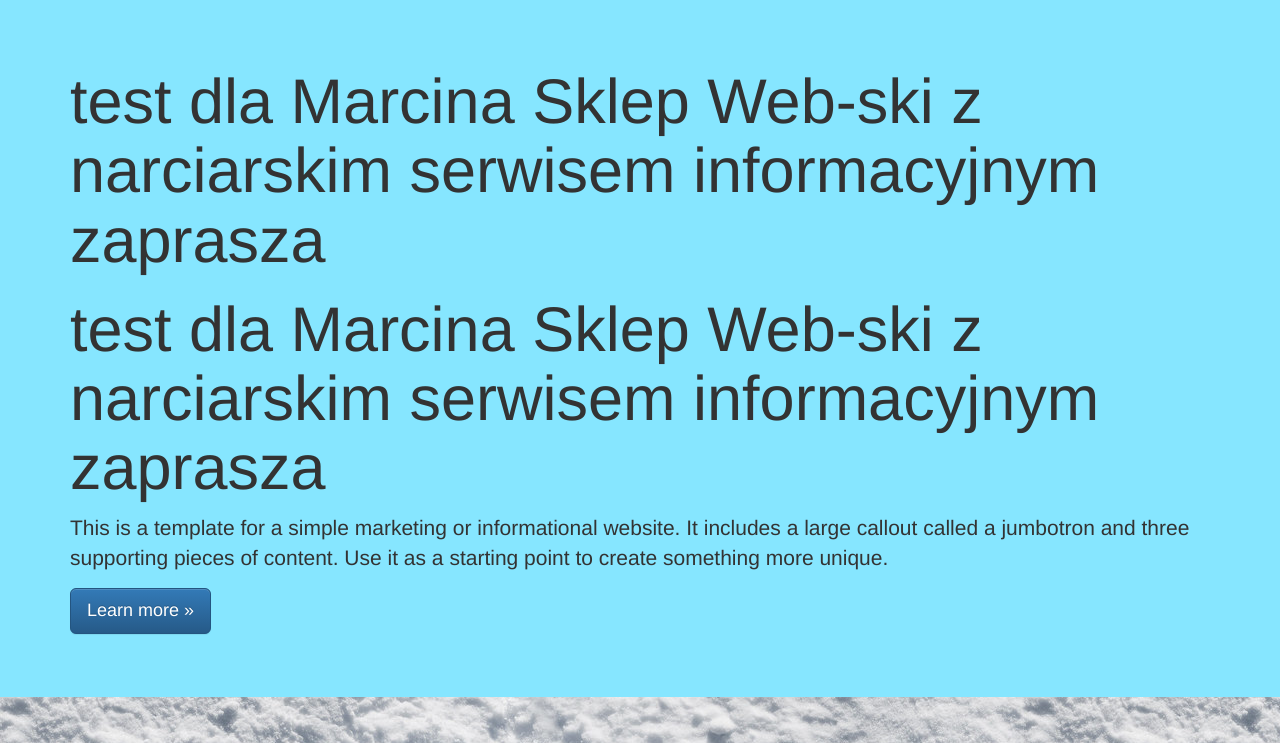
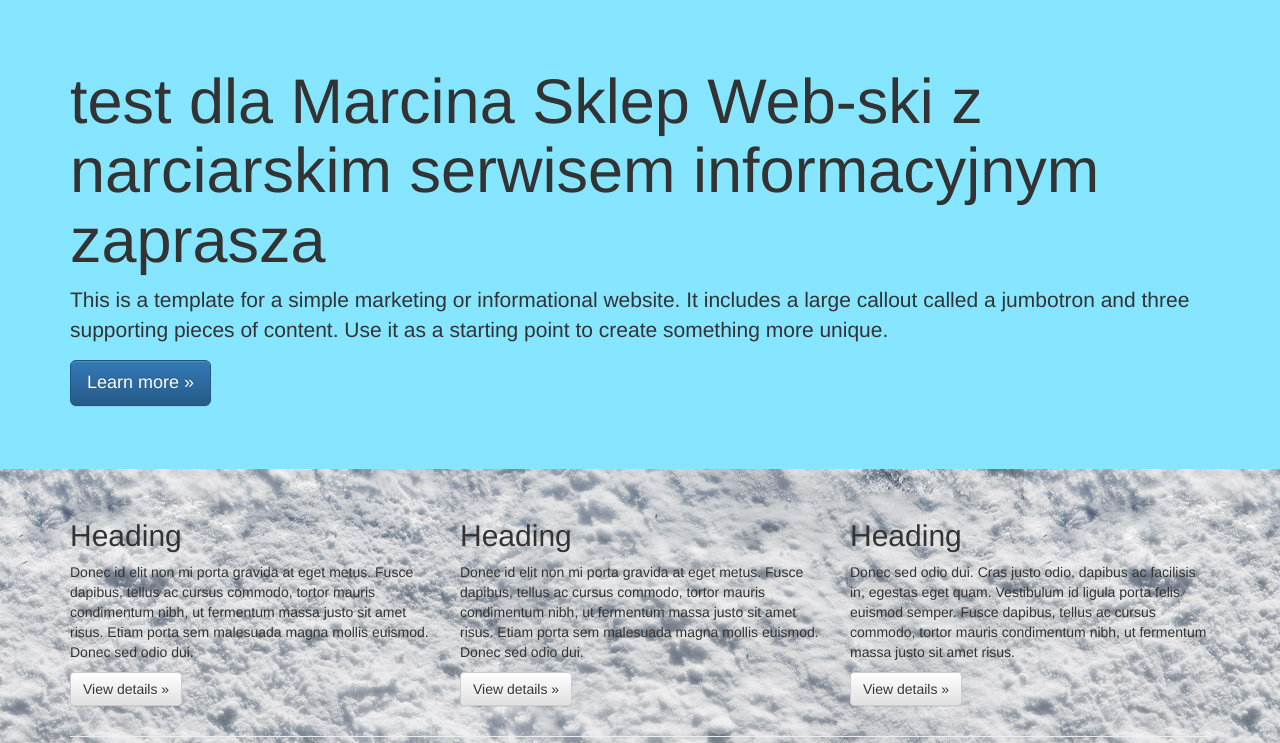
Before and after one commit to GrzegorzBartecki/WebSki, a PHP site: page /sklep_narciarski/index.php in a window 1280 px wide. Shown: the part 505-1248 px from the top of the page. Run offline with PHP 8.4, Linux system fonts and the light colour scheme; some libraries are stand-ins or nearby versions.

Commit message:
z visuala korekta

```diff
--- a/index.php
+++ b/index.php
@@ -85,7 +85,7 @@
     <!-- Main jumbotron for a primary marketing message or call to action -->
     <div class="jumbotron">
       <div class="container">
-        <h1>  test dla Marcina Sklep Web-ski z narciarskim serwisem informacyjnym zaprasza </h1>
+
         <h1>  test dla Marcina Sklep Web-ski z narciarskim serwisem informacyjnym zaprasza </h1>
         <p>This is a template for a simple marketing or informational website. It includes a large callout called a jumbotron and three supporting pieces of content. Use it as a starting point to create something more unique.</p>
         <p><a class="btn btn-primary btn-lg" href="#" role="button">Learn more &raquo;</a></p>
```
